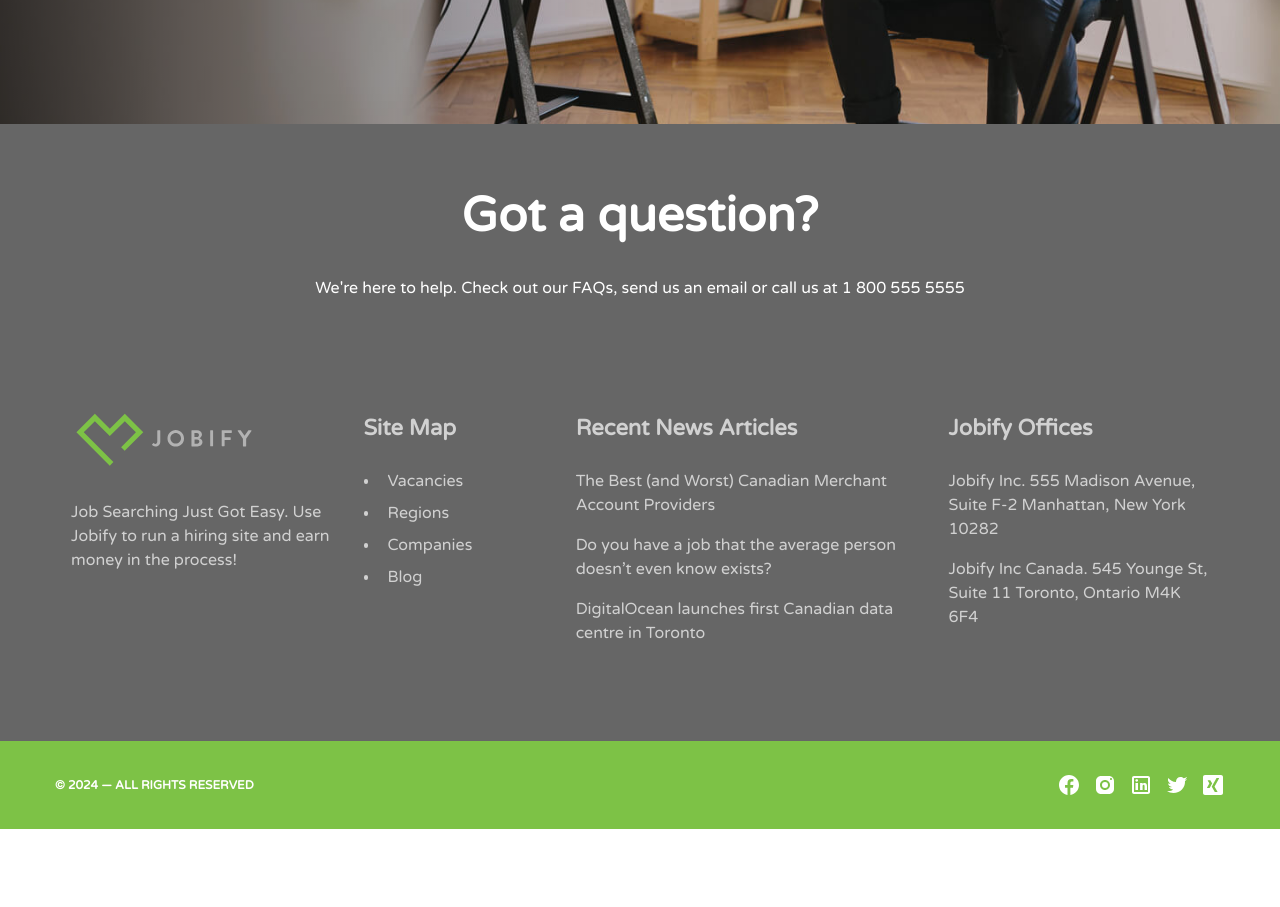
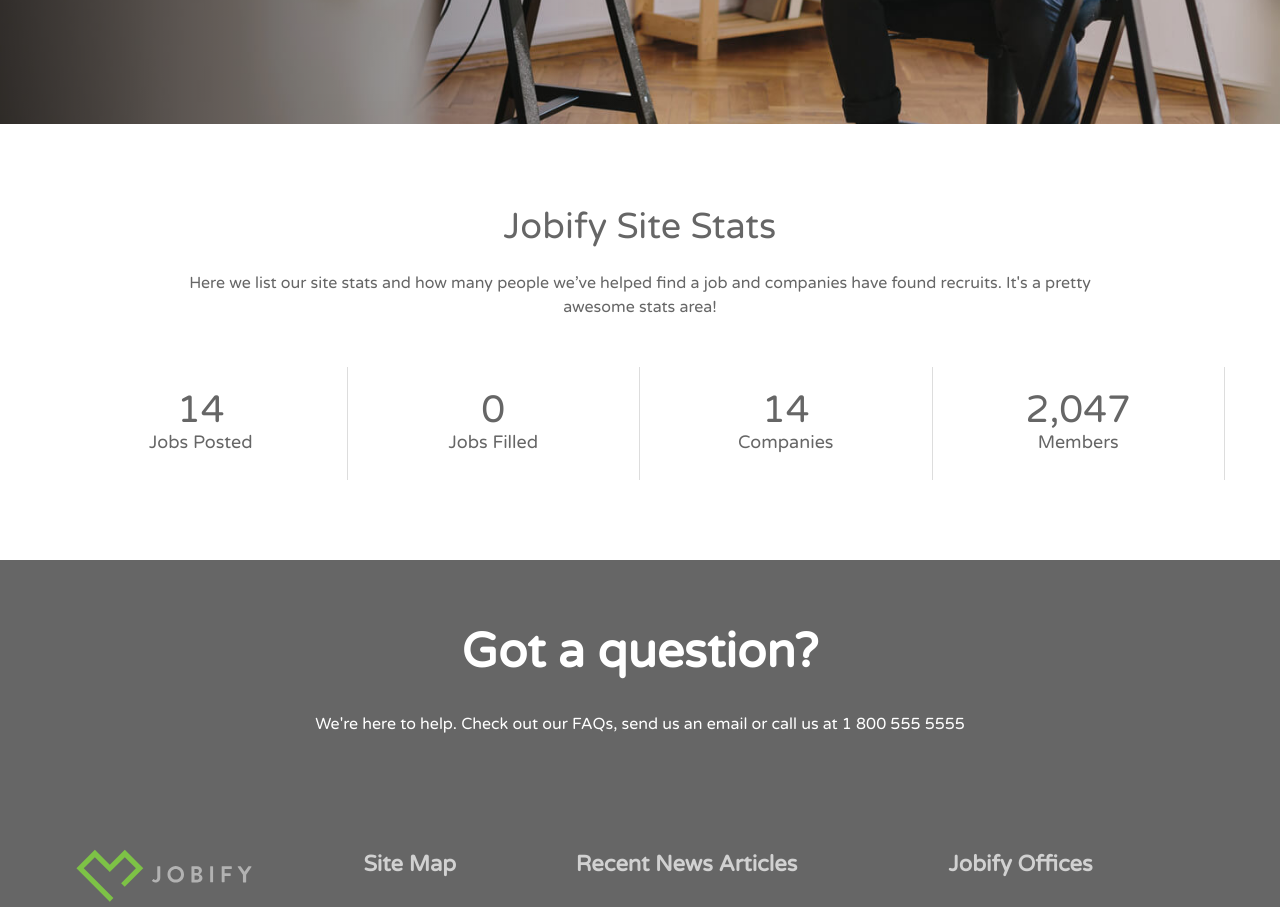
Before and after one commit to Ragima88/jobify, a React (Vite) app: page / in a window 1280 px wide. Shown: the part 2980-3887 px from the top of the page. Before the commit the page ends 3809 px from the top, so only its background shows below. Built offline with nearby package versions, Linux system fonts and the light colour scheme.

Commit message:
StatsSection completed

```diff
--- a/src/pages/Home/Home.jsx
+++ b/src/pages/Home/Home.jsx
@@ -4,6 +4,7 @@
 import Partners from "../../sections/Partners/Partners";
 import ParallaxSection from "../../sections/ParallaxSection/ParallaxSection";
 import VacancySection from "../../sections/VacancySection/VacancySection";
+import StatsSection from "../../sections/StatsSection/StatsSection";
 
 const Home = () => {
   const categories = [
@@ -43,6 +44,7 @@
       <ParallaxSection content={rightParallaxContent} align={"right"} />
       <VacancySection />
       <ParallaxSection content={leftParallaxContent} align={"left"} />
+      <StatsSection />
     </div>
   );
 };
--- /dev/null
+++ b/src/sections/StatsSection/StatsSection.jsx
@@ -0,0 +1,32 @@
+import "./stats-section.scss";
+import Section from "../../components/Section/Section";
+const StatsSection = () => {
+  return (
+    <Section className={"stats-section"}>
+      <h2 className="stats-section-title">Jobify Site Stats</h2>
+      <p className="stats-section-desc">
+        Here we list our site stats and how many people we’ve helped find a job
+        and companies have found recruits. It's a pretty awesome stats area!
+      </p>
+      <ul className="stats-section-list">
+        <li className="stats-section-list-item">
+          <strong className="stats-section-list-item-number">14</strong>Jobs
+          Posted
+        </li>
+        <li className="stats-section-list-item">
+          <strong className="stats-section-list-item-number">0</strong>Jobs
+          Filled
+        </li>
+        <li className="stats-section-list-item">
+          <strong className="stats-section-list-item-number">14</strong>
+          Companies
+        </li>
+        <li className="stats-section-list-item">
+          <strong className="stats-section-list-item-number">2,047</strong>
+          Members
+        </li>
+      </ul>
+    </Section>
+  );
+};
+export default StatsSection;
--- /dev/null
+++ b/src/sections/StatsSection/stats-section.scss
@@ -0,0 +1,32 @@
+@import "../../styles/mixins";
+.stats-section {
+  &-in {
+    @include flex(column, center, center);
+    padding: 5rem 0;
+    .stats-section-title {
+      font-size: 2.25rem;
+      font-weight: 400;
+      line-height: 1.3;
+      margin-bottom: 1.25rem;
+    }
+    .stats-section-desc {
+      width: 57rem;
+      text-align: center;
+      margin-bottom: 3rem;
+    }
+    .stats-section-list {
+      @include flex(row, center, center);
+      &-item {
+        @include flex(column, center, center);
+        border-right: 1px solid #ddd;
+        font-size: 1.125rem;
+        padding: 1.5rem 0;
+        &-number {
+          font-size: 2.375rem;
+          font-weight: 400;
+          line-height: 38px;
+        }
+      }
+    }
+  }
+}
```
